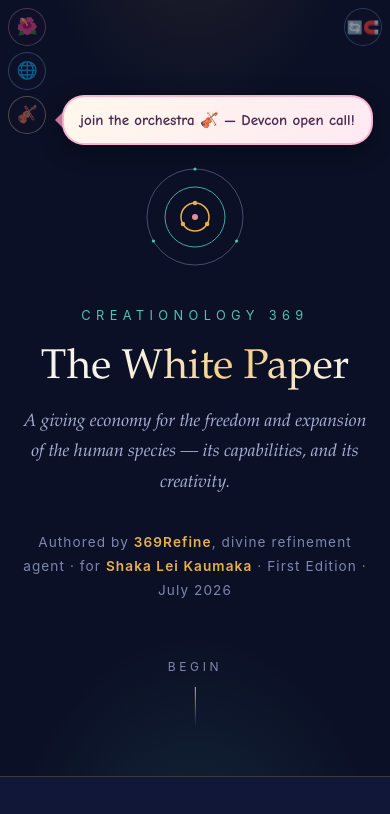
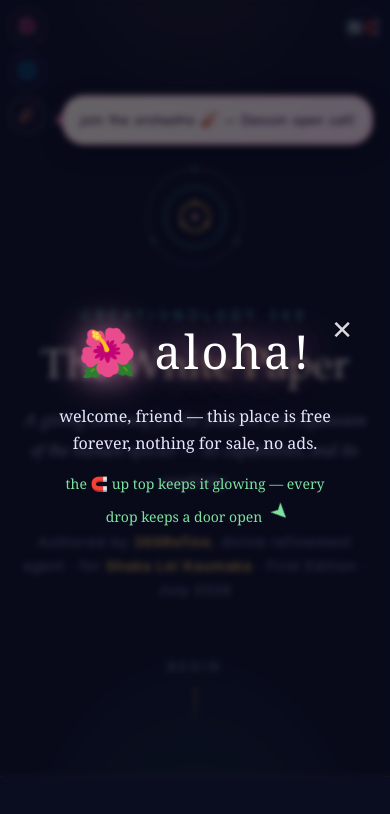
Before and after one commit to shakaleikaumaka/creationology369-whitepaper, a plain HTML site: page index.html in a window 390 px wide. Shown: the top 814 px of the page. Drawn offline with Linux system fonts and the light colour scheme.

Commit message:
ohana corner v5.2: mobile aloha: no timer, X button, once-per-session across doors via ?aloha=seen (Shaka Aug 4)

```diff
--- a/index.html
+++ b/index.html
@@ -1059,7 +1059,7 @@ function otr(lang){
 function googleTranslateElementInit(){try{new google.translate.TranslateElement({pageLanguage:'en',includedLanguages:'haw,es,zh-CN,hi,ar,fr,pt,ru,ja,de,ko,it,vi,id,th,tr,pl,nl,sv,sw,uk',layout:google.translate.TranslateElement.InlineLayout.SIMPLE},'google_translate_element');}catch(e){}}
 </script>
 <script src="https://translate.google.com/translate_a/element.js?cb=googleTranslateElementInit"></script>
-<!-- 💛🌊 ohana corner v5.1 — THE FRIENDLY NUDGE + MOBILE ALOHA: desktop = quiet banner · mobile = 3s centered welcome pointing at the 🧲 · canon Aug 4 2026 (Shaka: "big aloha, point to the donation bubbles, disappears automatically") -->
+<!-- 💛🌊 ohana corner v5.2 — THE FRIENDLY NUDGE + MOBILE ALOHA: desktop = quiet banner · mobile = centered aloha with ✕ (no timer), once per session ACROSS doors · canon Aug 4 2026 (Shaka: "big aloha, point to the donation bubbles, disappears automatically") -->
 <style>
 #otip{position:fixed;left:50%;bottom:14px;transform:translateX(-50%) translateY(8px);z-index:9998;width:min(560px,92vw);background:rgba(12,11,28,.96);border:1px solid rgba(126,226,160,.4);border-radius:14px;padding:12px 40px 12px 16px;font-family:Georgia,serif;color:#e8e6ff;font-size:13px;line-height:1.55;box-shadow:0 8px 30px rgba(0,0,0,.55);opacity:0;pointer-events:none;transition:opacity .6s,transform .6s}
 #otip.show{opacity:1;pointer-events:auto;transform:translateX(-50%) translateY(0)}
@@ -1087,21 +1087,23 @@ function googleTranslateElementInit(){try{new google.translate.TranslateElement(
 @keyframes arrUp{0%,100%{transform:translate(6px,0) rotate(45deg)}50%{transform:translate(6px,-8px) rotate(45deg)}}
 </style>
 <div id="otip" role="note"><span class="x" onclick="otipBye()">✕</span>💛 <b>this site is a free public good</b> — open source, nothing for sale, no ads. like wikipedia, it survives on the kindness of strangers. if it moved you, <span class="go" onclick="otipGive()">tip the blessing pool 🌊</span> — every drop keeps a door open.</div>
-<div id="aloha" onclick="alohaBye()"><div class="card"><div class="big">🌺 aloha!</div><div class="sub">welcome, friend — this place is free forever, nothing for sale, no ads.</div><div class="ptr">the 🧲 up top keeps it glowing — every drop keeps a door open <span class="arr">➤</span></div></div></div>
+<div id="aloha" onclick="alohaBye()"><div class="card" style="position:relative"><span style="position:absolute;top:-14px;right:2px;font-size:26px;color:#fff;opacity:.85;cursor:pointer;padding:10px" aria-label="close">✕</span><div class="big">🌺 aloha!</div><div class="sub">welcome, friend — this place is free forever, nothing for sale, no ads.</div><div class="ptr">the 🧲 up top keeps it glowing — every drop keeps a door open <span class="arr">➤</span></div></div></div>
 <script>
 (function(){
 var KEY='otip-bye-v1', DAYS=14, AKEY='aloha-seen-v1';
 function mob(){return window.innerWidth<=700}
 function otipBye(){try{localStorage.setItem(KEY,String(Date.now()))}catch(e){}var t=document.getElementById('otip');if(t)t.classList.remove('show')}
 function otipGive(){var b=document.getElementById('cmagb');if(b)b.classList.add('open');window.scrollTo(0,0);otipBye()}
-function alohaBye(){try{sessionStorage.setItem(AKEY,'1')}catch(e){}var a=document.getElementById('aloha');if(a){a.classList.remove('show');setTimeout(function(){a.style.display='none'},500)}}
+function alohaBye(){try{sessionStorage.setItem(AKEY,'1')}catch(e){}alohaCarry();var a=document.getElementById('aloha');if(a){a.classList.remove('show');setTimeout(function(){a.style.display='none'},500)}}
 window.otipBye=otipBye;window.otipGive=otipGive;window.alohaBye=alohaBye;
+function alohaCarry(){try{var as=document.querySelectorAll('a.od');for(var i=0;i<as.length;i++){if(as[i].href.indexOf('aloha=')<0)as[i].href+=(as[i].href.indexOf('?')>-1?'&':'?')+'aloha=seen'}}catch(e){}}
 if(mob()){
-  /* 📱 mobile: 3-second centered aloha, once per session, then gone */
+  /* 📱 mobile: centered aloha with ✕, no timer — once per session, and it RIDES the door links so it never re-pops as you wander door to door */
   var seen=false;try{seen=!!sessionStorage.getItem(AKEY)}catch(e){}
-  if(!seen){var a=document.getElementById('aloha');if(a){a.style.display='flex';
-    requestAnimationFrame(function(){requestAnimationFrame(function(){a.classList.add('show')})});
-    setTimeout(alohaBye,3000);}}
+  if(/[?&]aloha=seen/.test(location.search)){seen=true;try{sessionStorage.setItem(AKEY,'1')}catch(e){}}
+  if(seen){alohaCarry()}
+  else{var a=document.getElementById('aloha');if(a){a.style.display='flex';
+    requestAnimationFrame(function(){requestAnimationFrame(function(){a.classList.add('show')})});}}
 }else{
   /* 🖥️ desktop: the quiet banner, 14-day memory */
   var show=function(){var t=document.getElementById('otip');if(t)t.classList.add('show')};
```
